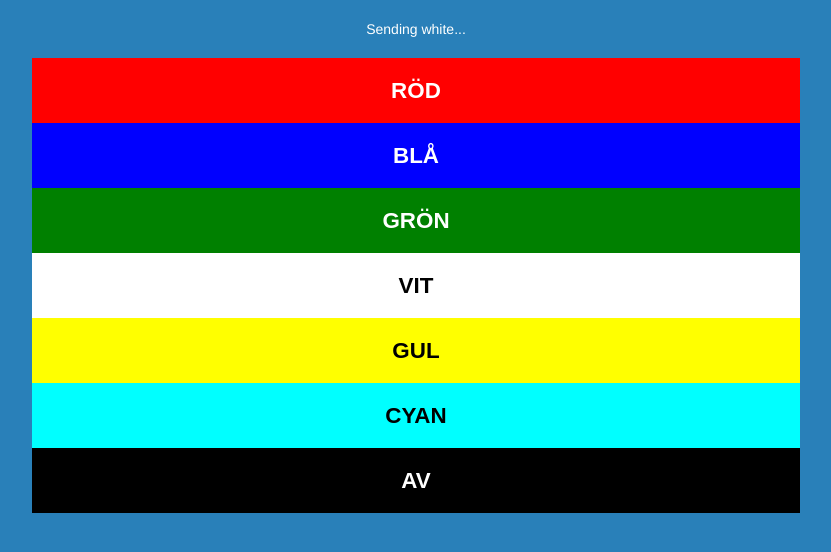
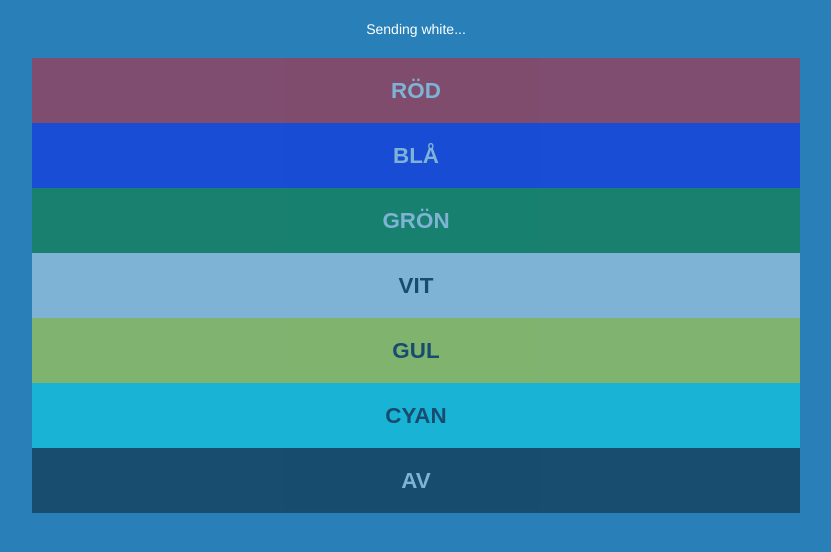
Before and after one commit to dermike/tessel-xmas-lights, a plain HTML site: page index.html in a window 1280 px wide. Both pictures are taken after a click on the button "VIT". Shown: the whole page, without its empty margins (224-1055 px from the left). Drawn offline with nearby package versions, Linux system fonts and the light colour scheme.

Commit message:
disable buttons when ajax runs and add timeout

```diff
--- a/css/app.css
+++ b/css/app.css
@@ -31,7 +31,11 @@ body {
   -webkit-appearance: none;
 }
 
-.button:hover, .button:focus, .button:disabled {
+.button:disabled {
+  opacity: 0.4;
+}
+
+.button:hover, .button:focus {
   background-color: #870052;
 }
 
--- a/index.html
+++ b/index.html
@@ -25,7 +25,14 @@
         },
         error: function(jqXHR, textStatus, errorThrown) {
           $('#status').html('error ' + textStatus + ' ' + errorThrown);
-        }
+        },
+        beforeSend: function() {
+          $('.button').attr('disabled', 'disabled');
+        },
+        complete: function() {
+          $('.button').removeAttr('disabled');
+        },
+        timeout: 5000
       });
     }
     </script>
```
